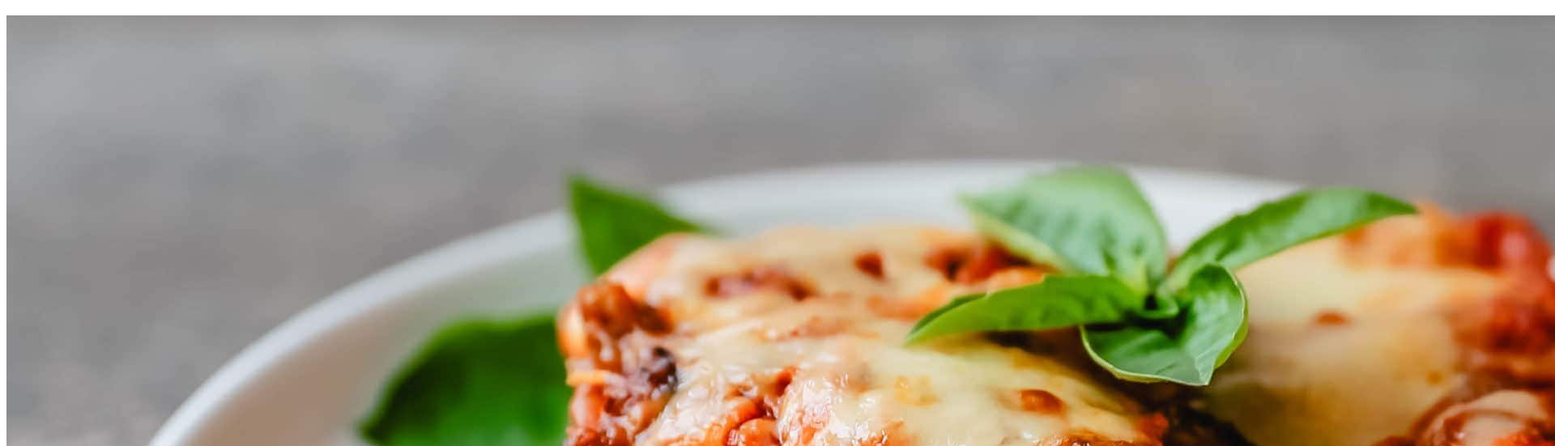
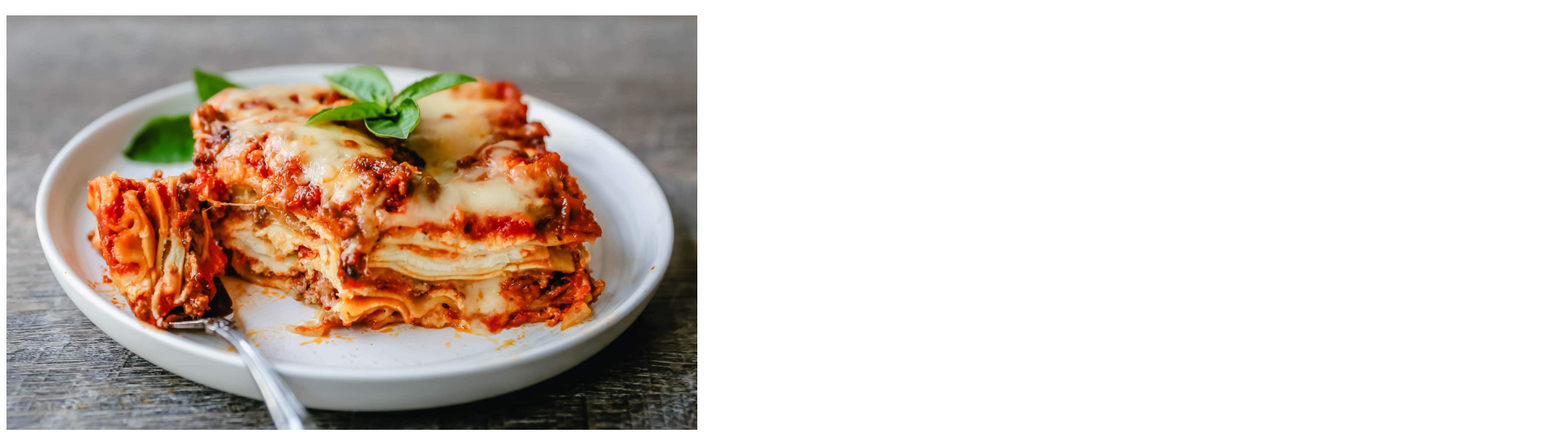
Before and after one commit to lstephe3/odin-recipes, a plain HTML site: page recipes/lasagna.html in a window 1280 px wide. Shown: the part 61-612 px from the top of the page at 81% size, 1920 px wide, since content can reach past the window. Drawn offline with Linux system fonts and the light colour scheme.

Commit message:
fix: resize lasagna image

```diff
--- a/recipes/lasagna.html
+++ b/recipes/lasagna.html
@@ -10,7 +10,7 @@
     <body>
         <header>
             <h1>Lasagna</h1>
-            <img src="../images/lasagna.jpg" alt="A delicious plate of lasagna placed on a simple plate and surrounded by ingredients and a glass of red wine">
+            <img src="../images/lasagna.jpg" alt="A delicious plate of lasagna placed on a simple plate and surrounded by ingredients and a glass of red wine" height="512" width="853">
         </header>
 
         <h3>How to Make Lasagna</h3>
```
